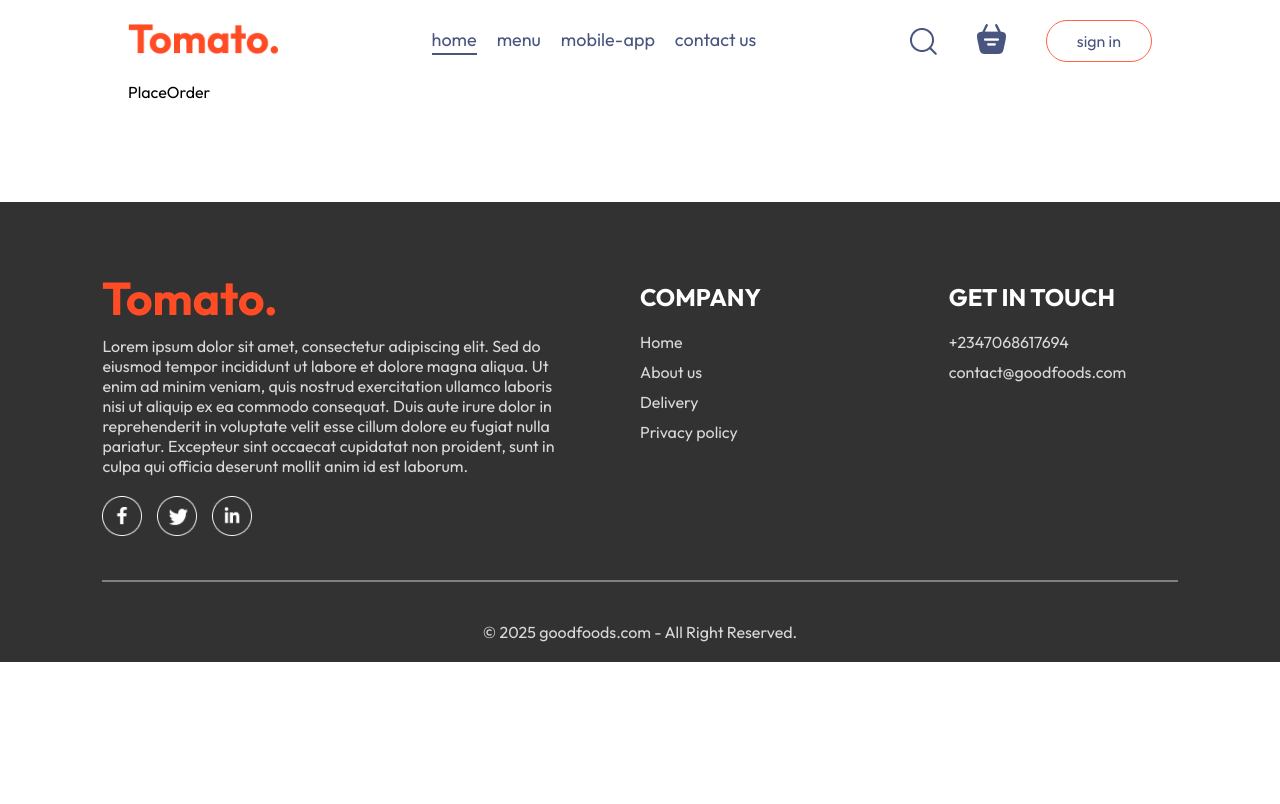
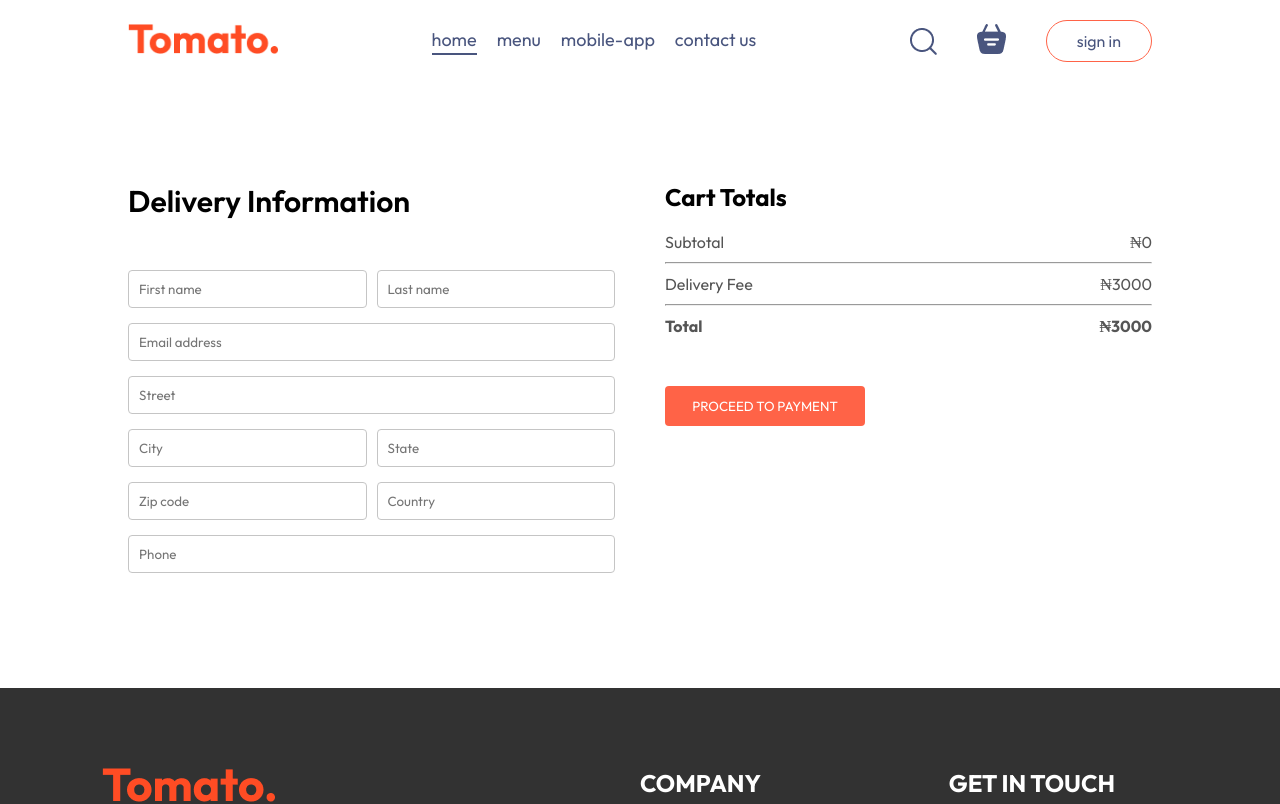
Before and after one commit to UvereAnn/goodfoods, a React (Vite) app in the folder frontend/: page /order in a window 1280 px wide. Shown: the top 804 px of the page. Built offline with nearby package versions, Linux system fonts and the light colour scheme.

Commit message:
check out and order summary

```diff
--- a/frontend/src/pages/PlaceOrder/PlaceOrder.css
+++ b/frontend/src/pages/PlaceOrder/PlaceOrder.css
@@ -0,0 +1,41 @@
+.place-order {
+  display: flex;
+  align-items: start;
+  justify-content: space-between;
+  gap: 50px;
+  margin-top: 100px;
+}
+
+.place-order-left {
+  width: 100%;
+  max-width: max(30%, 500px);
+}
+
+.place-order-left .title {
+  font-size: 30px;
+  font-weight: 600;
+  margin-bottom: 50px;
+}
+
+.place-order-left input {
+  margin-bottom: 15px;
+  width: 100%;
+  padding: 10px;
+  border: 1px solid #c5c5c5;
+  border-radius: 4px;
+  outline-color: tomato;
+}
+
+.place-order-left .multi-fields {
+  display: flex;
+  gap: 10px;
+}
+
+.place-order-right {
+  width: 100%;
+  max-width: max(40%, 500px);
+}
+
+.place-order .cart-total button{
+    margin-top: 30px;
+}
--- a/frontend/src/pages/PlaceOrder/PlaceOrder.jsx
+++ b/frontend/src/pages/PlaceOrder/PlaceOrder.jsx
@@ -1,10 +1,56 @@
-import React from 'react'
-import './PlaceOrder.css'
+import React from "react";
+import "./PlaceOrder.css";
+import { useContext } from "react";
+import { StoreContext } from "../../context/StoreContext";
 
 const PlaceOrder = () => {
+
+  const {getTotalCartAmount} = useContext(StoreContext)
+
   return (
-    <div>PlaceOrder</div>
-  )
-}
+    <form className="place-order">
+      <div className="place-order-left">
+        <p className="title">Delivery Information</p>
+        <div className="multi-fields">
+          <input type="text" placeholder="First name" />
+          <input type="text" placeholder="Last name" />
+        </div>
+        <input type="email" placeholder="Email address" />
+        <input type="text" placeholder="Street" />
+        <div className="multi-fields">
+          <input type="text" placeholder="City" />
+          <input type="text" placeholder="State" />
+        </div>
+        <div className="multi-fields">
+          <input type="text" placeholder="Zip code" />
+          <input type="text" placeholder="Country" />
+        </div>
+        <input type="text" placeholder="Phone" />
+      </div>
+      <div className="place-order-right">
+        <div className="cart-total">
+          <h2>Cart Totals</h2>
+          <div>
+            <div className="cart-total-details">
+              <p>Subtotal</p>
+              <p>₦{getTotalCartAmount()}</p>
+            </div>
+            <hr />
+            <div className="cart-total-details">
+              <p>Delivery Fee</p>
+              <p>₦{3000}</p>
+            </div>
+            <hr />
+            <div className="cart-total-details">
+              <b>Total</b>
+              <b>₦{getTotalCartAmount() + 3000}</b>
+            </div>
+          </div>
+          <button>PROCEED TO PAYMENT</button>
+        </div>
+      </div>
+    </form>
+  );
+};
 
-export default PlaceOrder
+export default PlaceOrder;
```
Also changed, not shown: frontend/src/pages/Cart/Cart.jsx (+5 -2 lines).
